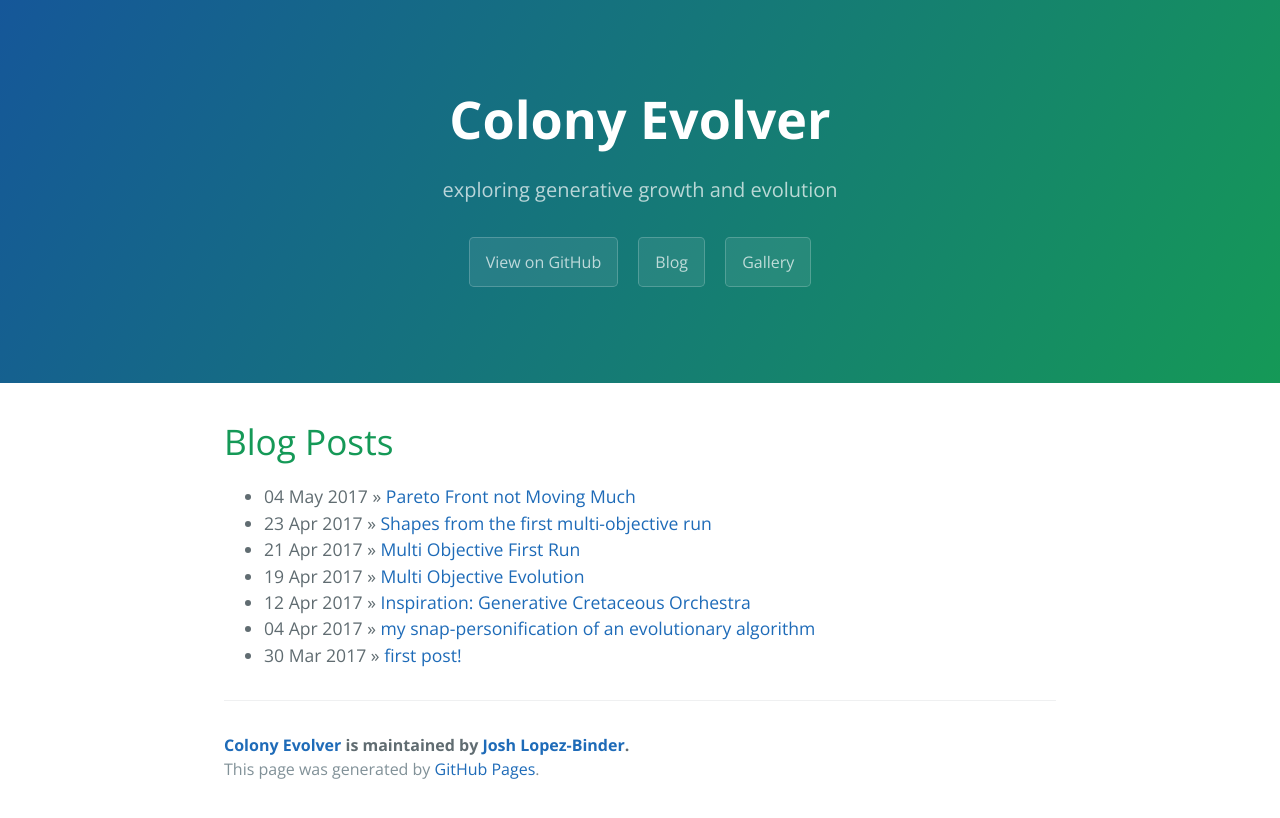
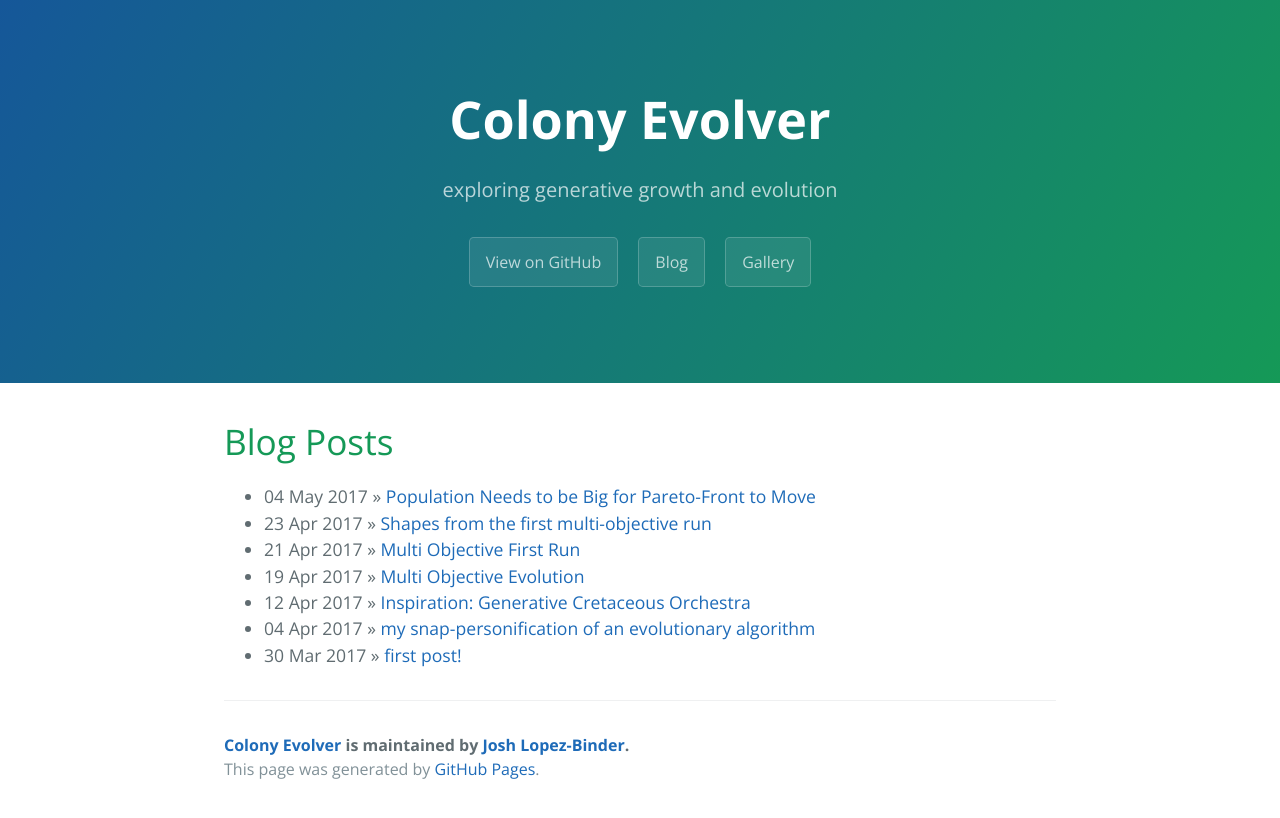
Before and after one commit to jlopezbi/ColonyEvolver, a Jekyll site: the page built from index.html, in a window 1280 px wide. Shown: the top 818 px of the page. Built offline with Jekyll 4.4.1, drawn with Linux system fonts in a browser that asks for light colours; the list of posts is cut into pages by our own code.

Commit message:
updated post

````diff
--- a/_posts/2017-05-04-pareto-front-not-moving.md
+++ b/_posts/2017-05-04-pop-big-for-pareto-move.md
@@ -1,10 +1,10 @@
 ---
 layout: default
-title: "Pareto Front not Moving Much"
+title: "Population Needs to be Big for Pareto-Front to Move"
 categories: main
 ---
 
-While the last two posts were exciting because a multi-objective evolution ran and spat out some neat shapes, I had to check if the evolution was actually finding *better* populations. Code for this run is under ``` git tag list-save ```
+While the last two posts were exciting because a multi-objective evolution ran and spat out some neat shapes, I had to check if the evolution was actually finding *better* populations.
 
 ```python
 import ColonyEvolver.evolve_colony_multi_obj as ev
@@ -48,6 +48,7 @@
 plt.ylabel('colony health')
 plt.show(fig)
 ```
+This plot was generated with Population=25 and Children=50. Code is at ``` git tag list-save ```
 
 ![png]({{ site.url }}{{ site.baseurl}}/assets/size-health-small-change.png)
 
````
Also changed, not shown: other parts of _posts/2017-05-04-pop-big-for-pareto-move.md (+7 -0 lines).
